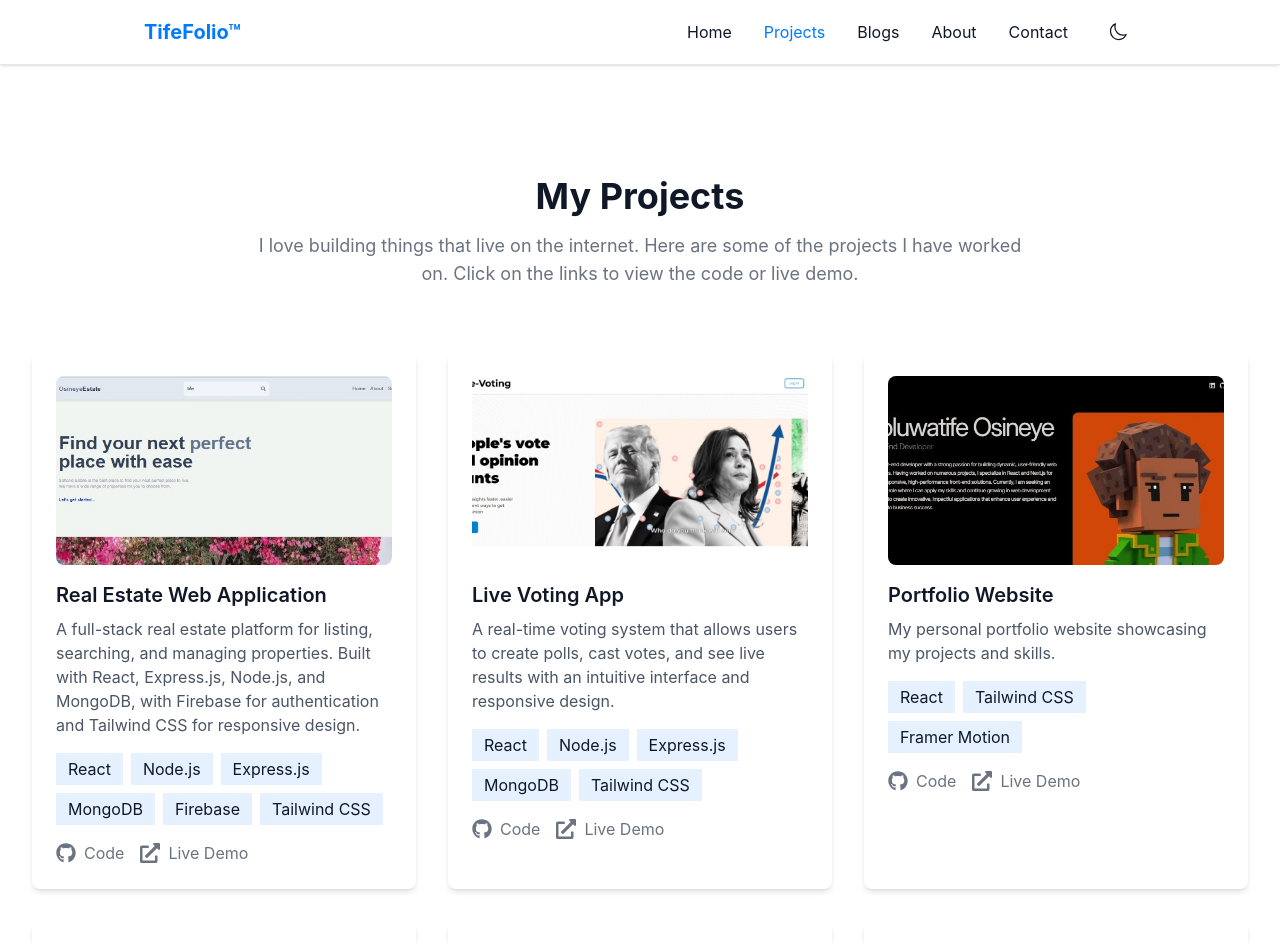
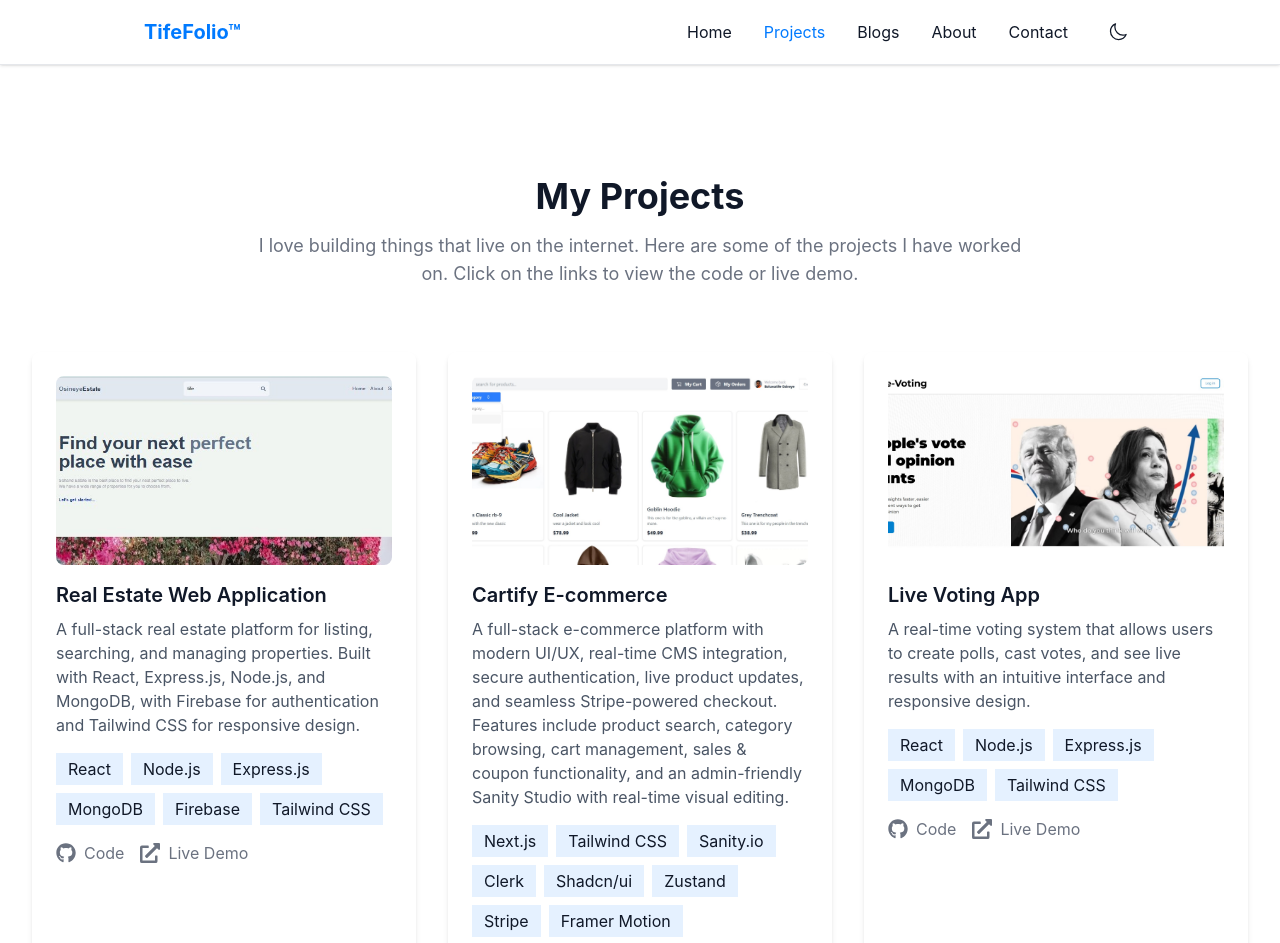
Before and after one commit to heistifeh/tifefolio, a Next.js app: page /projects in a window 1280 px wide. Shown: the top 943 px of the page. Built offline with nearby package versions, Linux system fonts and the light colour scheme.

Commit message:
added cartify project

```diff
--- a/src/app/contents/projects.ts
+++ b/src/app/contents/projects.ts
@@ -18,6 +18,24 @@ export const projects: Projects[] = [
     image: "/projects/estate-project.jpg",
   },
   {
+    title: "Cartify E-commerce",
+    description:
+      "A full-stack e-commerce platform with modern UI/UX, real-time CMS integration, secure authentication, live product updates, and seamless Stripe-powered checkout. Features include product search, category browsing, cart management, sales & coupon functionality, and an admin-friendly Sanity Studio with real-time visual editing.",
+    technologies: [
+      "Next.js",
+      "Tailwind CSS",
+      "Sanity.io",
+      "Clerk",
+      "Shadcn/ui",
+      "Zustand",
+      "Stripe",
+      "Framer Motion",
+    ],
+    githubLink: "https://github.com/heistifeh/next-ecommerce", // Update if different
+    demoLink: "https://next-ecommerce-eta-nine.vercel.app/", // Update if different
+    image: "/projects/cartify.jpg", // Update based on your assets
+  },
+  {
     title: "Live Voting App",
     description:
       "A real-time voting system that allows users to create polls, cast votes, and see live results with an intuitive interface and responsive design.",
@@ -25,15 +43,6 @@ export const projects: Projects[] = [
     githubLink: "https://github.com/Techtees/blogx.git",
     demoLink: "https://sabi-evote.vercel.app/",
     image: "/projects/voting-app-project.jpg",
-  },
-  {
-    title: "Portfolio Website",
-    description:
-      "My personal portfolio website showcasing my projects and skills.",
-    technologies: ["React", "Tailwind CSS", "Framer Motion"],
-    githubLink: "https://github.com/heistifeh/portfolio2024.git",
-    demoLink: "https://portfolio2024-gamma-eight.vercel.app/",
-    image: "/projects/portfolio-project.jpg",
   },
 
   {
```
Also changed, not shown: public/projects/cartify.jpg (added).
